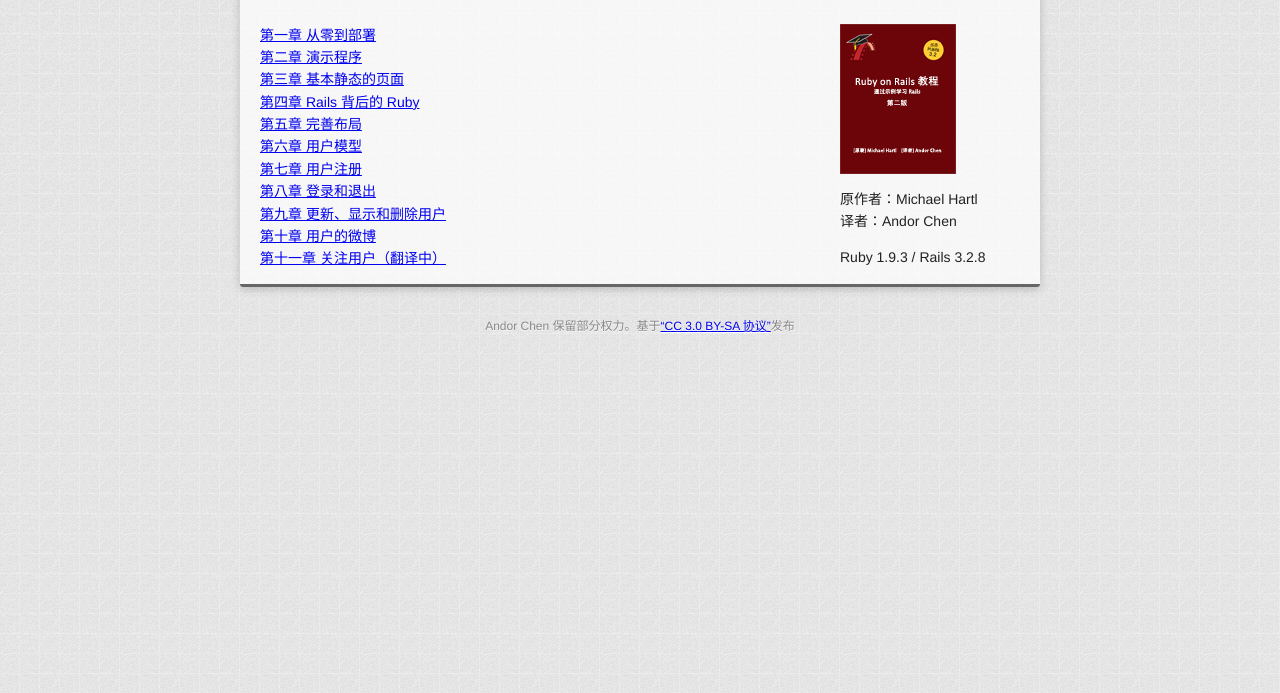
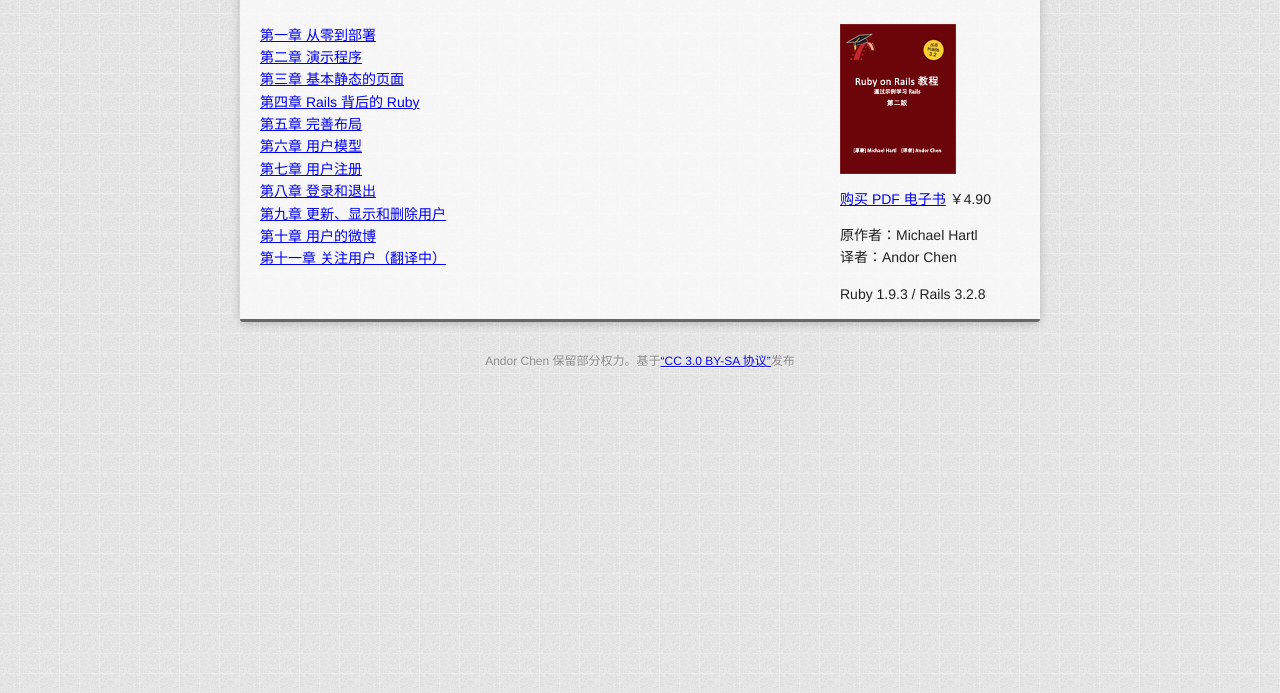
Before and after one commit to AndorChen/rails-tutorial-2nd-cn, a Jekyll site: the page built from index.md, in a window 1280 px wide, cut to the strip 207-900 px from the top of the page. Built offline with Jekyll 4.4.1, drawn with Linux system fonts in a browser that asks for light colours; nearby versions of some CDN libraries; library files that are not in the unit come from our copies; Markdown is read by kramdown in place of the engine named in the settings.

Commit message:
add taobao link

```diff
--- a/index.md
+++ b/index.md
@@ -22,6 +22,7 @@
 
 <div class="r-info">
 	<p><img src="assets/images/cover.png" width="116" height="150" alt="Ruby on Rails 教程" title="Ruby on Rails 教程" /></p>
+	<p><a href="http://item.taobao.com/item.htm?id=17282686017" title="购买 PDF 电子书" target="_blank">购买 PDF 电子书</a> ￥4.90</p>
 	<p class="authors">原作者：Michael Hartl <br />译者：Andor Chen</p>
 	<p class="versions">Ruby 1.9.3 / Rails 3.2.8</p>
 </div>
```
Also changed, not shown: README.md.
